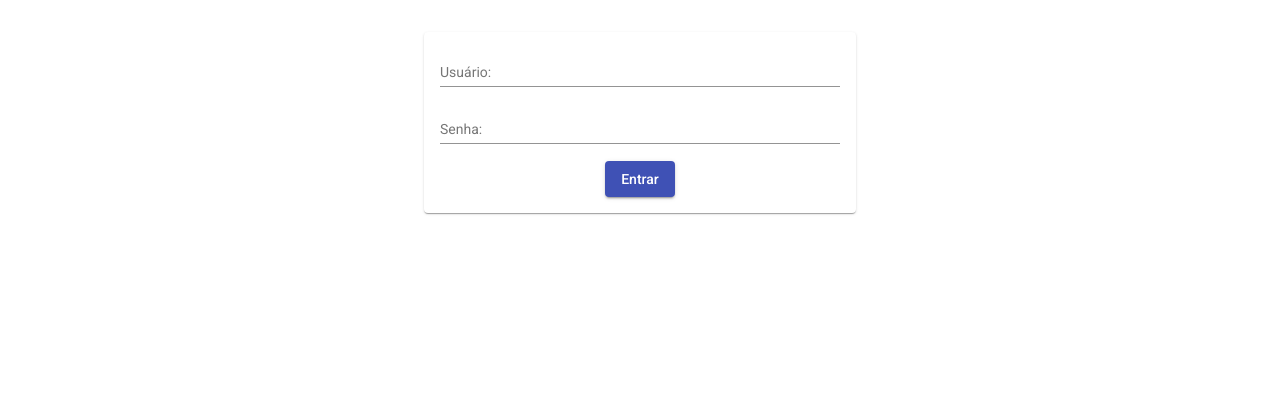
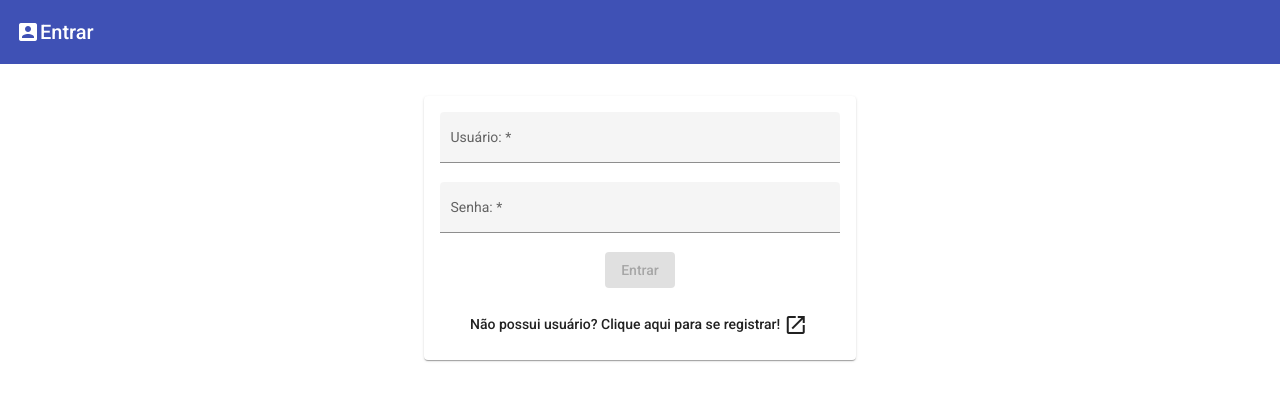
Before and after one commit to gui-freitas/spring-angular-front-reactive, an Angular app: page /login in a window 1280 px wide. Shown: the top 400 px of the page. Built offline with nearby package versions, Linux system fonts and the light colour scheme.

Commit message:
Implementacao tela de cadastro de usuarios

```diff
--- a/src/app/login/login.component.css
+++ b/src/app/login/login.component.css
@@ -11,3 +11,12 @@ mat-card {
 mat-form-field {
     display: block;
 }
+
+.left{
+    margin-left: -300px;
+}
+
+.btn{
+    display: table-cell;
+    width: 490px;
+}
--- a/src/app/login/login.component.html
+++ b/src/app/login/login.component.html
@@ -1,15 +1,45 @@
+<mat-toolbar color="primary">
+    <mat-icon>account_box</mat-icon>
+    {{ cadastrando ? 'Cadastrar' : 'Entrar' }}
+</mat-toolbar>
 <mat-card>
     <mat-card-content>
         <form [formGroup]="formGroup" (ngSubmit)="entrar()">
-            <mat-form-field class="full-width">
+            <mat-form-field class="full-width" appearance="fill">
                 <mat-label>Usuário:</mat-label>
                 <input formControlName="usuario" matInput placeholder="Digite seu usuário!" />
             </mat-form-field>
-            <mat-form-field class="full-width">
+            <div *ngIf="formGroup.controls.usuario.errors && !formGroup.controls.usuario.pristine">
+                <div *ngIf="formGroup.controls.usuario.errors.required">
+                    O usuário é obrigatório.
+                </div>
+            </div>
+            <mat-form-field class="full-width" appearance="fill">
                 <mat-label>Senha:</mat-label>
-                <input formControlName="senha" matInput placeholder="Digite sua senha!" />
+                <input formControlName="senha" type="password" matInput placeholder="Digite sua senha!" />
             </mat-form-field>
-            <button mat-raised-button color="primary">Entrar</button>
+            <div *ngIf="formGroup.controls.senha.errors && !formGroup.controls.usuario.pristine">
+                <div *ngIf="formGroup.controls.senha.errors.required">
+                    A senha é obrigatória.
+                </div>
+                <div *ngIf="formGroup.controls.senha.errors.minlength">
+                    A senha deve ter 8 ou mais caracteres.
+                  </div>
+            </div>
+            <div *ngIf="!cadastrando">
+                <button [disabled]="!formGroup.valid" mat-raised-button color="primary">Entrar</button>
+                <br />
+                <br />
+                <button mat-icon-button aria-label="." class="left" (click)="prepararCadastrar($event)">
+                    Não possui usuário? Clique aqui para se registrar!
+                    <mat-icon>open_in_new</mat-icon>
+                </button>
+            </div>
+            <div *ngIf="cadastrando">
+                <button [disabled]="!formGroup.valid" mat-raised-button color="primary">Cadastrar</button>
+
+                <button mat-raised-button color="warn" (click)="cancelarCadastro()">Cancelar</button>
+            </div>
         </form>
     </mat-card-content>
 </mat-card>
--- a/src/app/login/login.component.ts
+++ b/src/app/login/login.component.ts
@@ -1,5 +1,6 @@
 import { Component} from '@angular/core';
-import { FormBuilder, FormGroup } from '@angular/forms';
+import { FormBuilder, FormGroup, Validators } from '@angular/forms';
+import { Router } from '@angular/router';
 
 @Component({
   selector: 'app-login',
@@ -12,9 +13,11 @@ export class LoginComponent {
   senha: string;
   erroLogin: boolean;
   formGroup: FormGroup;
+  cadastrando: boolean;
 
   constructor(
-    private formBuilder: FormBuilder
+    private formBuilder: FormBuilder,
+    private router: Router
   ) { }
 
   ngOnInit(): void {
@@ -23,14 +26,26 @@ export class LoginComponent {
 
   montarFormulario(){
     this.formGroup = this.formBuilder.group({
-      usuario: [''],
-      senha: ['']
+      usuario: ['', Validators.required],
+      senha: ['', [Validators.required, Validators.minLength(8)]]
     });
   }
 
   entrar(){
     const valoresForm = this.formGroup.value;
-    console.log(`User: ${valoresForm.usuario}, Pass: ${valoresForm.senha}`)
+    console.log(`Usuario: ${valoresForm.usuario}, Senha: ${valoresForm.senha}`)
+    this.router.navigate(['/']);
+  }
+
+  prepararCadastrar(event: any){
+    event.preventDefault();
+    this.cadastrando = true;
+  }
+
+  cancelarCadastro(){
+      this.cadastrando = false;
+      this.usuario = '';
+      this.senha = '';
   }
 
 }
```
